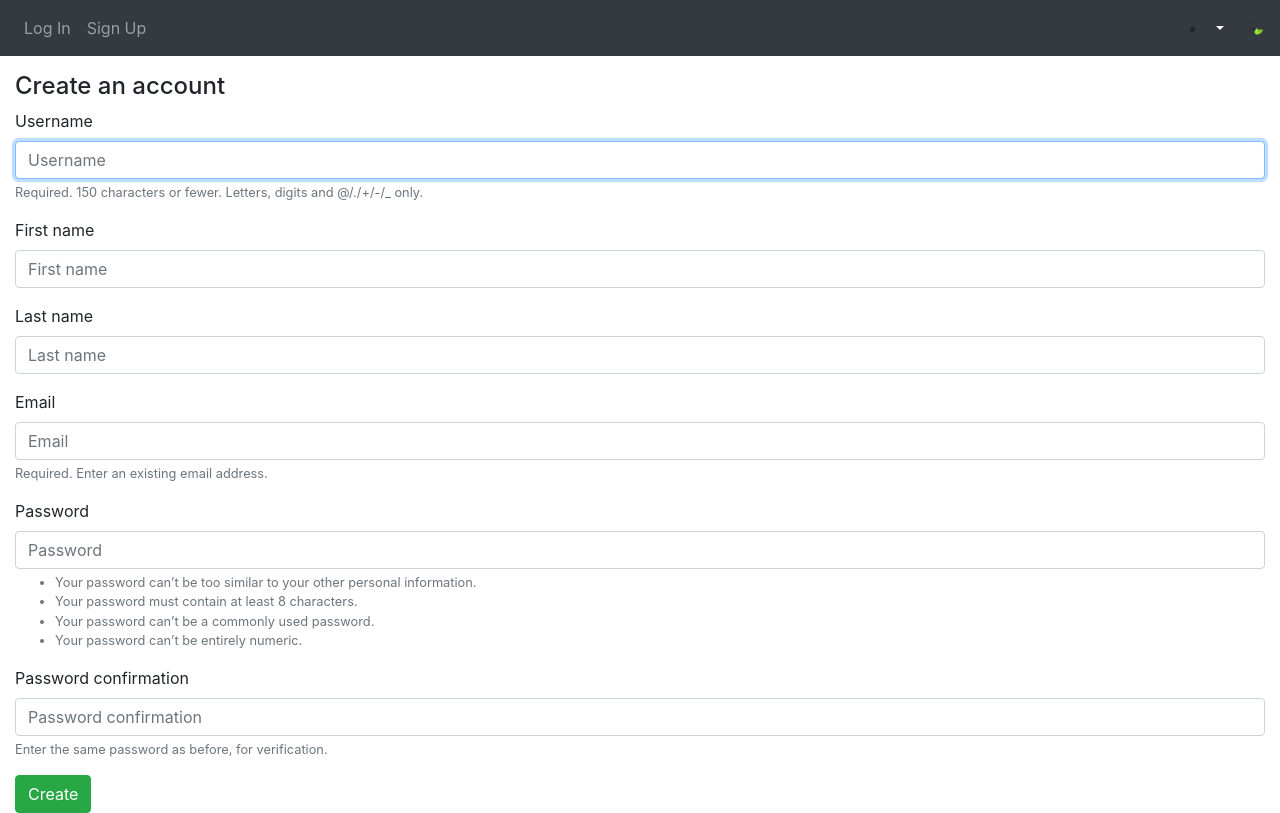
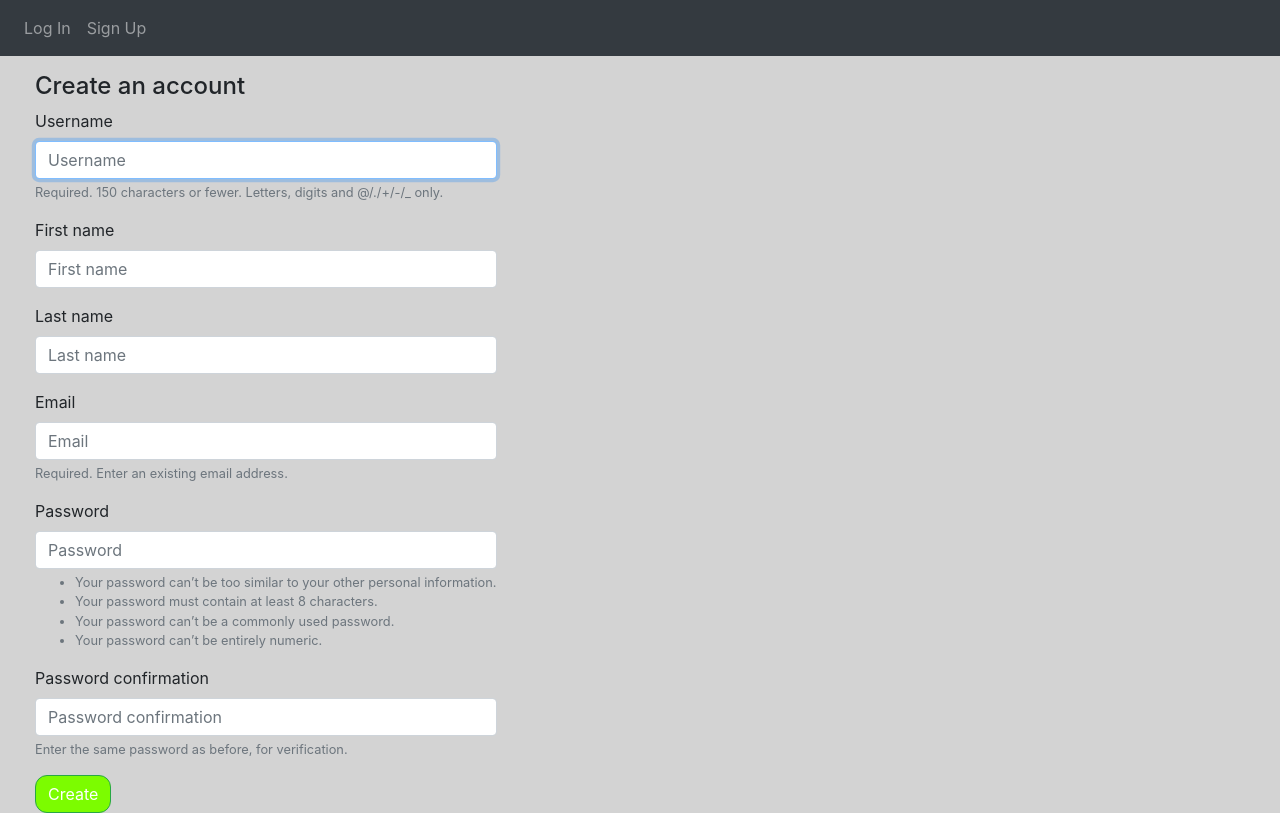
Before and after one commit to ayush113/CompanyManagement, a Django app: page /account/sign-up/ in a window 1280 px wide. Run offline with Django 3.2, Linux system fonts and the light colour scheme; some libraries are stand-ins or nearby versions.

Commit message:
Style Changes

```diff
--- a/DBMS/settings.py
+++ b/DBMS/settings.py
@@ -88,7 +88,7 @@ DATABASES = {
         'ENGINE': 'django.db.backends.mysql',
         'NAME': 'DBMS',
         'USER': 'root',
-        'PASSWORD': 'chibbu'
+        'PASSWORD': '@yu$h113'
     }
 }
 
--- a/accounts/templates/accounts/layout/page.html
+++ b/accounts/templates/accounts/layout/page.html
@@ -15,7 +15,7 @@
     <meta name="description" content="CRM Application">
     <meta name="author" content="Gauri Baraskar">
 
-    <link rel="icon" href="{% static 'hoop.svg' %}">
+    <link rel="icon" href="{% static 'finallogo.png' %}">
 
     <title>CRM</title>
 
@@ -132,6 +132,7 @@ function closeNav() {
      <p style="padding-top: 10px;color: white">
 
          {#  {{ user.first_name }} {{ user.last_name }}   #}
+        {% if request.user.is_authenticated %}
          <div class="basics">
                 <li class="dropdown">
         <a class="dropdown-toggle" data-toggle="dropdown" href="#" style="color: white">{{ user.first_name }} {{ user.last_name }}
@@ -144,8 +145,7 @@ function closeNav() {
         </ul>
       </li>
                 </div>
-
-         <img src="{% static 'img/logo.png' %}"  width="20" height="20">
+         {% endif %}
 
      </p>
     </div>
--- a/accounts/templates/accounts/sign_up.html
+++ b/accounts/templates/accounts/sign_up.html
@@ -4,15 +4,32 @@
 {% load i18n %}
 
 {% block content %}
+    <style>
+    body{
+        background-color: lightgray;
+    }
+    .signs{
+        border-radius: 12px;
+        background-color: lawngreen;
+    }
+    .constrained{
+        width: fit-content;
+        padding-left: 20px;
 
-    <h4>{% trans 'Create an account' %}</h4>
+    }
+    </style>
+
+
 
     <form method="post">
 
-        {% csrf_token %}
+        <div class="constrained">
+        <h4>{% trans 'Create an account' %}</h4>
+            {% csrf_token %}
         {% bootstrap_form form %}
 
-        <button class="btn btn-success">{% trans 'Create' %}</button>
+        <button class="btn btn-success signs">{% trans 'Create' %}</button>
+        </div>
 
     </form>
 
```
Also changed, not shown: accounts/templates/accounts/log_in.html (+19 -3 lines), content/assets/finallogo.png (added). Lines whose indentation alone changed are shown as unchanged.
